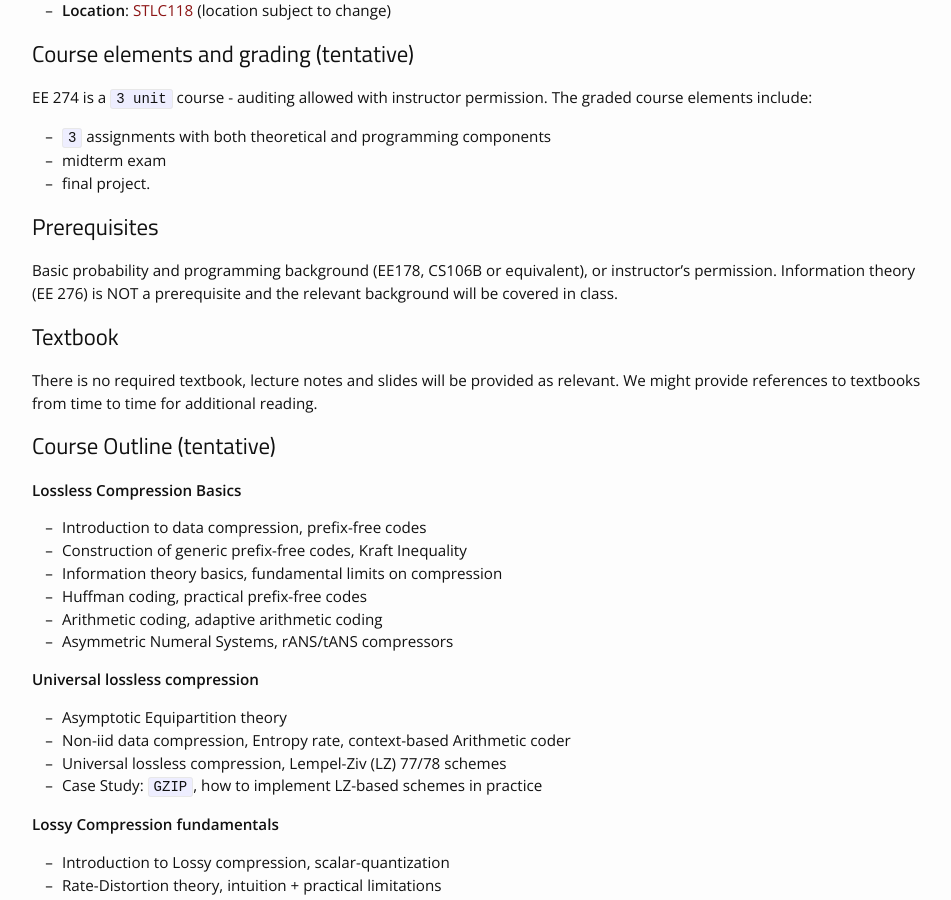
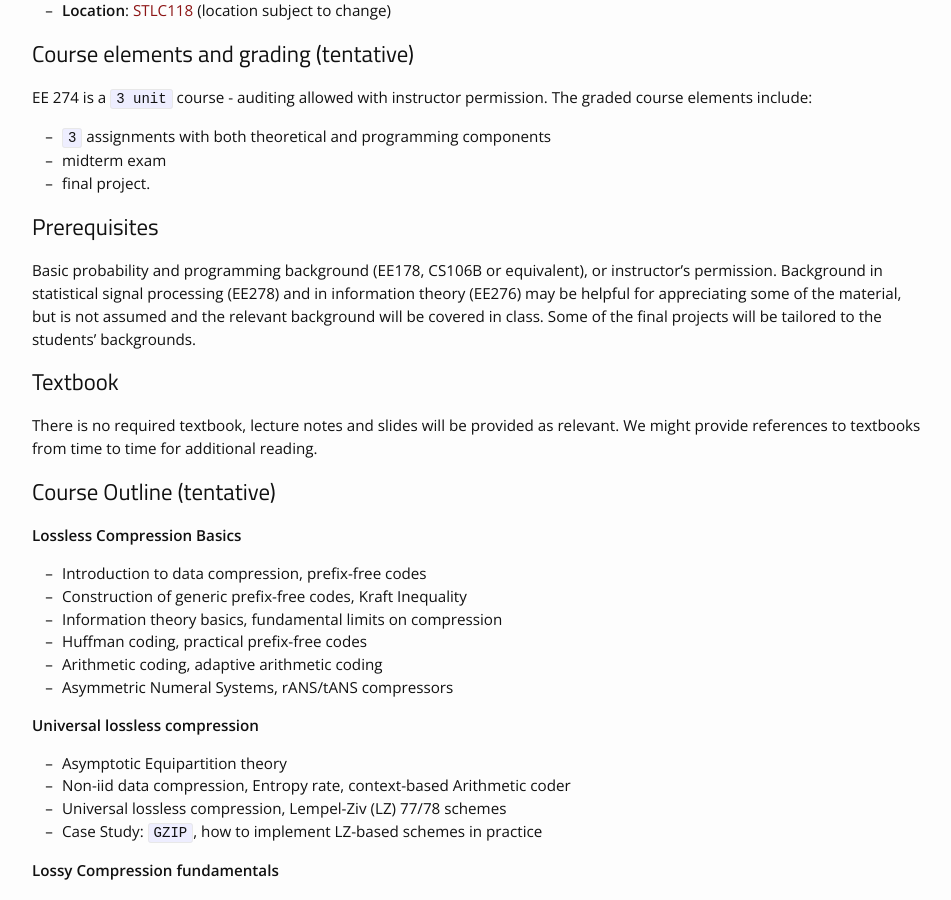
Before and after one commit to StanfordDataCompressionClass/Fall22, a Jekyll site: the page built from logistics.md, in a window 1280 px wide and 900 px high, scrolled down 620 px. Shown: the whole window, without its empty margins (163-1114 px from the left). Built offline with Jekyll 4.4.1, drawn with Linux system fonts in a browser that asks for light colours; nearby versions of some CDN libraries.

Commit message:
Update logistics.md

```diff
--- a/logistics.md
+++ b/logistics.md
@@ -28,7 +28,7 @@ EE 274 is a `3 unit` course - auditing allowed with instructor permission. The g
 - final project.
 
 ## Prerequisites
-Basic probability and programming background (EE178, CS106B or equivalent), or instructor’s permission. Information theory (EE 276) is NOT a prerequisite and the relevant background will be covered in class.
+Basic probability and programming background (EE178, CS106B or equivalent), or instructor’s permission. Background in statistical signal processing (EE278) and in information theory (EE276) may be helpful for appreciating some of the material, but is not assumed and the relevant background will be covered in class. Some of the final projects will be tailored to the students' backgrounds.
 
 ## Textbook
 There is no required textbook, lecture notes and slides will be provided as relevant.
```
